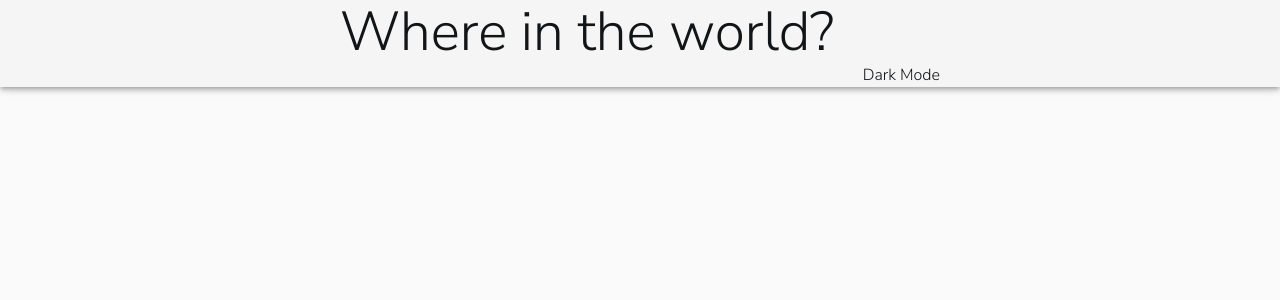
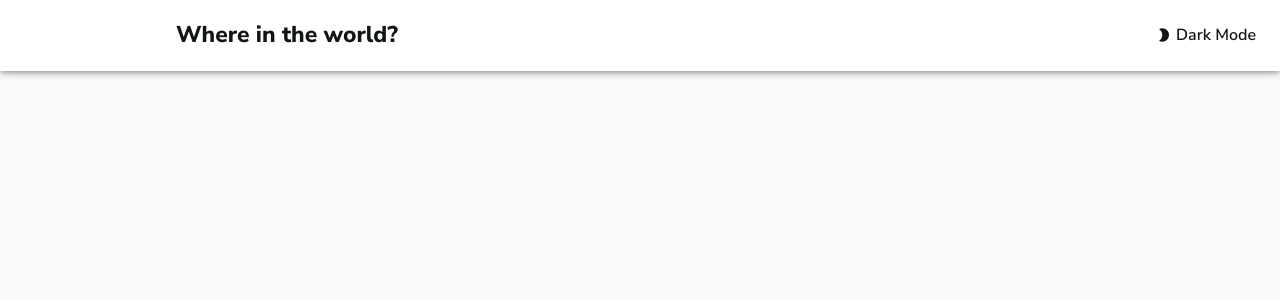
Before and after one commit to jpal91/rest-country-nextjs, a Next.js app: page / in a window 1280 px wide. Shown: the top 300 px of the page. Built offline with nearby package versions, Linux system fonts and the light colour scheme.

Commit message:
finished nav

```diff
--- a/assets/theme-dark/base/colors.js
+++ b/assets/theme-dark/base/colors.js
@@ -4,7 +4,8 @@ const baseProperties = {
     text: "hsl(0, 0%, 100%)"
   },
   background: {
-    default: "hsl(207, 26%, 17%)"
+    default: "hsl(207, 26%, 17%)",
+    secondary: "hsl(209, 23%, 22%)",
   }
 };
 
--- a/assets/theme-dark/base/typography.js
+++ b/assets/theme-dark/base/typography.js
@@ -3,7 +3,7 @@ const typography = {
   fontWeightMedium: 600,
   fontWeightRegular: 300,
   fontSize: 16,
-  fontFamily: '"Nunito", sans'
+  fontFamily: '"Nunito Sans", sans-serif'
 };
 
 export default typography;
--- a/assets/theme-dark/components/appbar.js
+++ b/assets/theme-dark/components/appbar.js
@@ -7,7 +7,6 @@ const appbar = {
       width: "100%",
       backgroundColor: colors.primary.main
     },
-    colorDefault: colors.primary.main
   }
 };
 
--- a/assets/theme/base/colors.js
+++ b/assets/theme/base/colors.js
@@ -6,7 +6,8 @@ const baseProperties = {
     white: "hsl(0, 0%, 100%)"
   },
   background: {
-    default: "hsl(0, 0%, 98%)"
+    default: "hsl(0, 0%, 98%)",
+    secondary: "hsl(0, 0%, 100%)"
   }
 };
 
--- a/components/navbar/index.js
+++ b/components/navbar/index.js
@@ -1,30 +1,62 @@
-import { Typography } from "@mui/material";
+import { useContext } from "react";
+import Typography from "@mui/material/Typography";
 import AppBar from "@mui/material/AppBar";
 import Grid from "@mui/material/Grid";
+import IconButton from "@mui/material/IconButton";
+import ModeNightIcon from '@mui/icons-material/ModeNight';
+
+import ThemeContext from "../../helpers/context";
 
 const NavBar = () => {
+    const themeCtx = useContext(ThemeContext);
+
     return (
-    <AppBar color="default">
-      <Grid container sx={{ width: "100%", maxWidth: 1440 }}>
-        <Grid item xs={6} sx={{ justifyContent: "flex-start", ml: 5 }}>
+        <AppBar sx={{ backgroundColor: "background.secondary" }}>
+            <Grid
+                container
+                sx={{
+                    width: "100%",
+                    maxWidth: 1440,
+                    flexWrap: "nowrap",
+                    alignItems: "center",
+                    p: 2,
+                    ml: 10,
+                }}
+            >
+                <Grid
+                    item
+                    xs={6}
+                    lg={6}
+                    sx={{ justifyContent: "flex-start", ml: 10 }}
+                >
                     <Typography
-            variant="h3"
+                        variant="h6"
                         sx={{
-              color: "primary.text"
+                            color: "primary.text",
+                            fontWeight: 800,
                         }}
                     >
                         Where in the world?
                     </Typography>
                 </Grid>
-        <Grid item xs={6} sx={{ justifyContent: "flex-end", mr: 5 }}>
+                <Grid
+                    item
+                    xs={6}
+                    lg={6}
+                    sx={{ justifyContent: "flex-end", mr: 10 }}
+                >
+					<IconButton onClick={() => themeCtx.changeTheme()}>
+                    <ModeNightIcon sx={{ fontSize: 16, mr: 0.5, color: 'primary.text' }}/>
 					<Typography
                         variant="body2"
                         sx={{
-              color: "primary.text"
+                            color: "primary.text",
+                            fontWeight: 600,
                         }}
                     >
                         Dark Mode
                     </Typography>
+					</IconButton>
                 </Grid>
             </Grid>
         </AppBar>
--- a/package.json
+++ b/package.json
@@ -11,6 +11,7 @@
   "dependencies": {
     "@emotion/react": "11.9.3",
     "@emotion/styled": "11.9.3",
+    "@mui/icons-material": "^5.8.4",
     "@mui/material": "5.8.5",
     "axios": "0.27.2",
     "next": "12.1.6",
```
Also changed, not shown: assets/theme/components/appbar.js (+6 -7 lines), 1 other file (tests, documents, lock files or other folders). Lines whose indentation alone changed are shown as unchanged.
